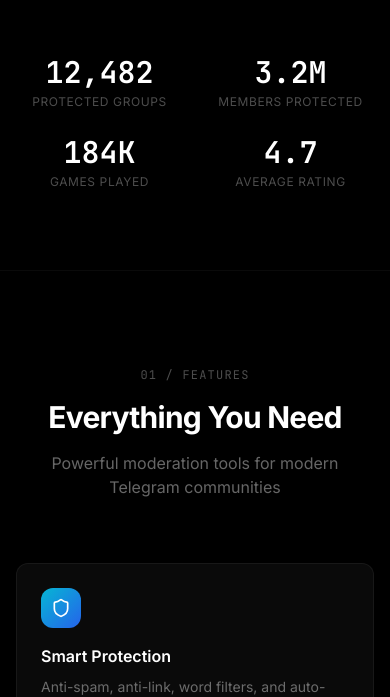
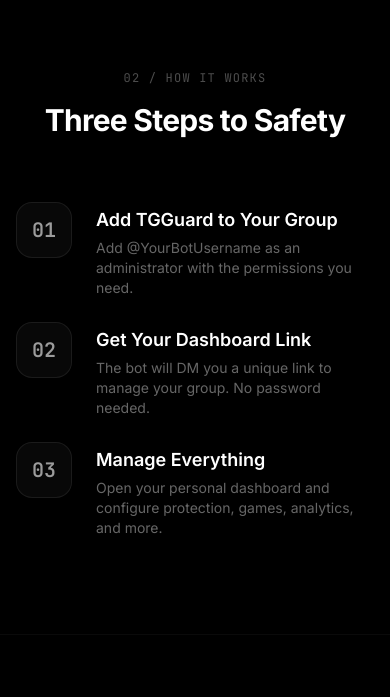
Before and after one commit to bothost-source/tgguard-bot, a React (Vite) app in the folder tgguard-website/: page / in a window 390 px wide. Shown: the part 871-1568 px from the top of the page. Built offline with nearby package versions, Linux system fonts and the light colour scheme; no server answers.

Commit message:
Update LandingPage.tsx

```diff
--- a/tgguard-website/src/pages/LandingPage.tsx
+++ b/tgguard-website/src/pages/LandingPage.tsx
@@ -1,7 +1,7 @@
 import { useRef } from 'react'
 import { motion, useScroll, useTransform } from 'framer-motion'
 import { Link } from 'react-router-dom'
-import { Shield, Lock, MessageSquare, Gamepad2, BarChart3, Zap, ChevronRight, ArrowRight, BookOpenText } from 'lucide-react'
+import { Shield, Lock, MessageSquare, Gamepad2, BarChart3, Zap, ChevronRight, ArrowRight, BookOpenText, Bot } from 'lucide-react'
 import GlassButton from '../components/GlassButton'
 import AnimatedCard from '../components/AnimatedCard'
 
@@ -27,6 +27,8 @@
   const opacity = useTransform(scrollYProgress, [0, 0.3], [1, 0])
   const scale = useTransform(scrollYProgress, [0, 0.3], [1, 0.9])
 
+  const BOT_USERNAME = 'YourBotUsername' // Replace with your bot's username
+
   return (
     <div ref={containerRef} className="min-h-screen bg-background relative overflow-hidden">
       <motion.section style={{ opacity, scale }} className="relative z-10 min-h-screen flex flex-col items-center justify-center px-4 text-center">
@@ -42,24 +44,59 @@
             TGGuard is the intelligent moderation platform for Telegram groups.
           </p>
           <div className="flex flex-col sm:flex-row items-center justify-center gap-4">
-            <Link to="/login"><GlassButton variant="primary" size="lg" className="group">Get Started Free<ArrowRight className="w-5 h-5 group-hover:translate-x-1 transition-transform" /></GlassButton></Link>
-            <Link to="/docs"><GlassButton variant="secondary" size="lg"><BookOpenText className="w-5 h-5" />Documentation</GlassButton></Link>
+            {/* Main CTA: Open Telegram Bot */}
+            <a
+              href={`https://t.me/${BOT_USERNAME}`}
+              target="_blank"
+              rel="noopener noreferrer"
+            >
+              <GlassButton variant="primary" size="lg" className="group">
+                <Bot className="w-5 h-5" />
+                Add Bot to Your Group
+                <ArrowRight className="w-5 h-5 group-hover:translate-x-1 transition-transform" />
+              </GlassButton>
+            </a>
+            <Link to="/docs">
+              <GlassButton variant="secondary" size="lg">
+                <BookOpenText className="w-5 h-5" />
+                Documentation
+              </GlassButton>
+            </Link>
           </div>
+          <p className="mt-6 text-sm text-white/30 max-w-md mx-auto">
+            No login required. Add the bot to your group and get your management link automatically.
+          </p>
         </motion.div>
       </motion.section>
 
-      <section className="relative z-10 py-20 px-4 border-y border-white/[0.04]">
-        <div className="max-w-6xl mx-auto">
-          <div className="grid grid-cols-2 md:grid-cols-4 gap-6">
-            {stats.map((stat, i) => (
-              <motion.div key={stat.label} initial={{ opacity: 0, y: 30 }} whileInView={{ opacity: 1, y: 0 }} viewport={{ once: true }} transition={{ delay: i * 0.1 }} className="text-center">
-                <p className="text-3xl md:text-4xl font-bold text-white mb-1 font-mono">{stat.value}</p>
-                <p className="text-xs text-white/30 uppercase tracking-wider">{stat.label}</p>
+      {/* How It Works - Updated for bot-first flow */}
+      <section className="relative z-10 py-24 px-4 border-y border-white/[0.04]">
+        <div className="max-w-4xl mx-auto">
+          <motion.div initial={{ opacity: 0, y: 30 }} whileInView={{ opacity: 1, y: 0 }} viewport={{ once: true }} className="text-center mb-16">
+            <p className="text-xs text-white/30 uppercase tracking-widest mb-4 font-mono">02 / HOW IT WORKS</p>
+            <h2 className="text-3xl md:text-5xl font-bold text-white mb-4 tracking-tight">Three Steps to Safety</h2>
+          </motion.div>
+          <div className="space-y-6">
+            {[
+              { step: '01', title: 'Add TGGuard to Your Group', desc: 'Add @YourBotUsername as an administrator with the permissions you need.' },
+              { step: '02', title: 'Get Your Dashboard Link', desc: 'The bot will DM you a unique link to manage your group. No password needed.' },
+              { step: '03', title: 'Manage Everything', desc: 'Open your personal dashboard and configure protection, games, analytics, and more.' },
+            ].map((item, i) => (
+              <motion.div key={item.step} initial={{ opacity: 0, x: -30 }} whileInView={{ opacity: 1, x: 0 }} viewport={{ once: true }} transition={{ delay: i * 0.2 }} className="flex items-start gap-6">
+                <div className="flex-shrink-0 w-14 h-14 rounded-2xl glass flex items-center justify-center">
+                  <span className="text-xl font-bold text-white/60 font-mono">{item.step}</span>
+                </div>
+                <div className="pt-1">
+                  <h3 className="text-lg font-semibold text-white mb-1">{item.title}</h3>
+                  <p className="text-white/40 text-sm">{item.desc}</p>
+                </div>
               </motion.div>
             ))}
           </div>
         </div>
       </section>
+
+      {/* ... rest of landing page stays the same ... */}
 
       <section className="relative z-10 py-24 px-4">
         <div className="max-w-6xl mx-auto">
@@ -82,39 +119,23 @@
         </div>
       </section>
 
-      <section className="relative z-10 py-24 px-4 border-y border-white/[0.04]">
-        <div className="max-w-4xl mx-auto">
-          <motion.div initial={{ opacity: 0, y: 30 }} whileInView={{ opacity: 1, y: 0 }} viewport={{ once: true }} className="text-center mb-16">
-            <p className="text-xs text-white/30 uppercase tracking-widest mb-4 font-mono">02 / HOW IT WORKS</p>
-            <h2 className="text-3xl md:text-5xl font-bold text-white mb-4 tracking-tight">Three Steps to Safety</h2>
-          </motion.div>
-          <div className="space-y-6">
-            {[
-              { step: '01', title: 'Add TGGuard to Your Group', desc: 'Add the bot as an administrator with the permissions you need.' },
-              { step: '02', title: 'Connect via Dashboard', desc: 'Log in with Telegram, verify your group, and configure protection.' },
-              { step: '03', title: 'Enjoy Smart Moderation', desc: 'TGGuard protects your community 24/7 while you focus on growing it.' },
-            ].map((item, i) => (
-              <motion.div key={item.step} initial={{ opacity: 0, x: -30 }} whileInView={{ opacity: 1, x: 0 }} viewport={{ once: true }} transition={{ delay: i * 0.2 }} className="flex items-start gap-6">
-                <div className="flex-shrink-0 w-14 h-14 rounded-2xl glass flex items-center justify-center">
-                  <span className="text-xl font-bold text-white/60 font-mono">{item.step}</span>
-                </div>
-                <div className="pt-1">
-                  <h3 className="text-lg font-semibold text-white mb-1">{item.title}</h3>
-                  <p className="text-white/40 text-sm">{item.desc}</p>
-                </div>
-              </motion.div>
-            ))}
-          </div>
-        </div>
-      </section>
-
       <section className="relative z-10 py-24 px-4">
         <motion.div initial={{ opacity: 0, scale: 0.95 }} whileInView={{ opacity: 1, scale: 1 }} viewport={{ once: true }} className="max-w-4xl mx-auto glass-strong p-12 text-center relative overflow-hidden">
           <div className="absolute inset-0 bg-gradient-to-r from-white/[0.02] to-white/[0.01]" />
           <div className="relative z-10">
             <h2 className="text-3xl md:text-5xl font-bold text-white mb-4 tracking-tight">Ready to Protect Your Community?</h2>
-            <p className="text-white/40 max-w-xl mx-auto mb-8">Join thousands of Telegram group owners who trust TGGuard.</p>
-            <Link to="/login"><GlassButton variant="primary" size="lg">Start For Free<ChevronRight className="w-5 h-5" /></GlassButton></Link>
+            <p className="text-white/40 max-w-xl mx-auto mb-8">Add TGGuard to your group and get instant protection.</p>
+            <a
+              href={`https://t.me/${BOT_USERNAME}`}
+              target="_blank"
+              rel="noopener noreferrer"
+            >
+              <GlassButton variant="primary" size="lg">
+                <Bot className="w-5 h-5" />
+                Add to Telegram
+                <ChevronRight className="w-5 h-5" />
+              </GlassButton>
+            </a>
           </div>
         </motion.div>
       </section>
```
